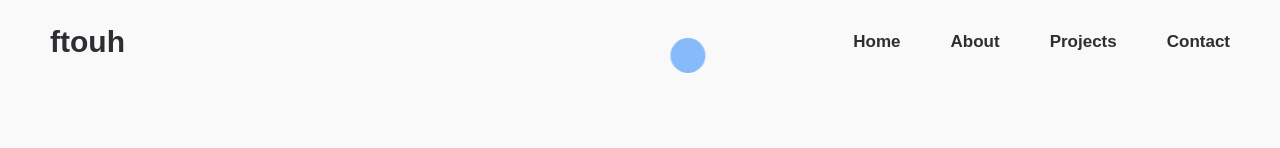
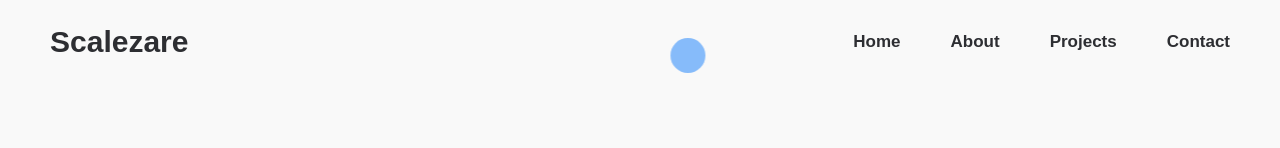
Before and after one commit to ftouuh/portfolio, a React (Create React App) app: page / in a window 1280 px wide. Shown: the top 148 px of the page. Built offline with nearby package versions, Linux system fonts and the light colour scheme; grey boxes are pictures that could not be loaded.

Commit message:
Update Navbar.jsx

```diff
--- a/src/components/Navbar.jsx
+++ b/src/components/Navbar.jsx
@@ -77,7 +77,7 @@ export default function Navbar() {
     <>
       <nav>
         <h1 onClick={pageUp} className="logo" data-aos='fade-down'>
-          ftouh
+          Scalezare
         </h1>
         <ul className='desk' data-aos='fade-down'>
           {navlinks.map((item) => (
```
